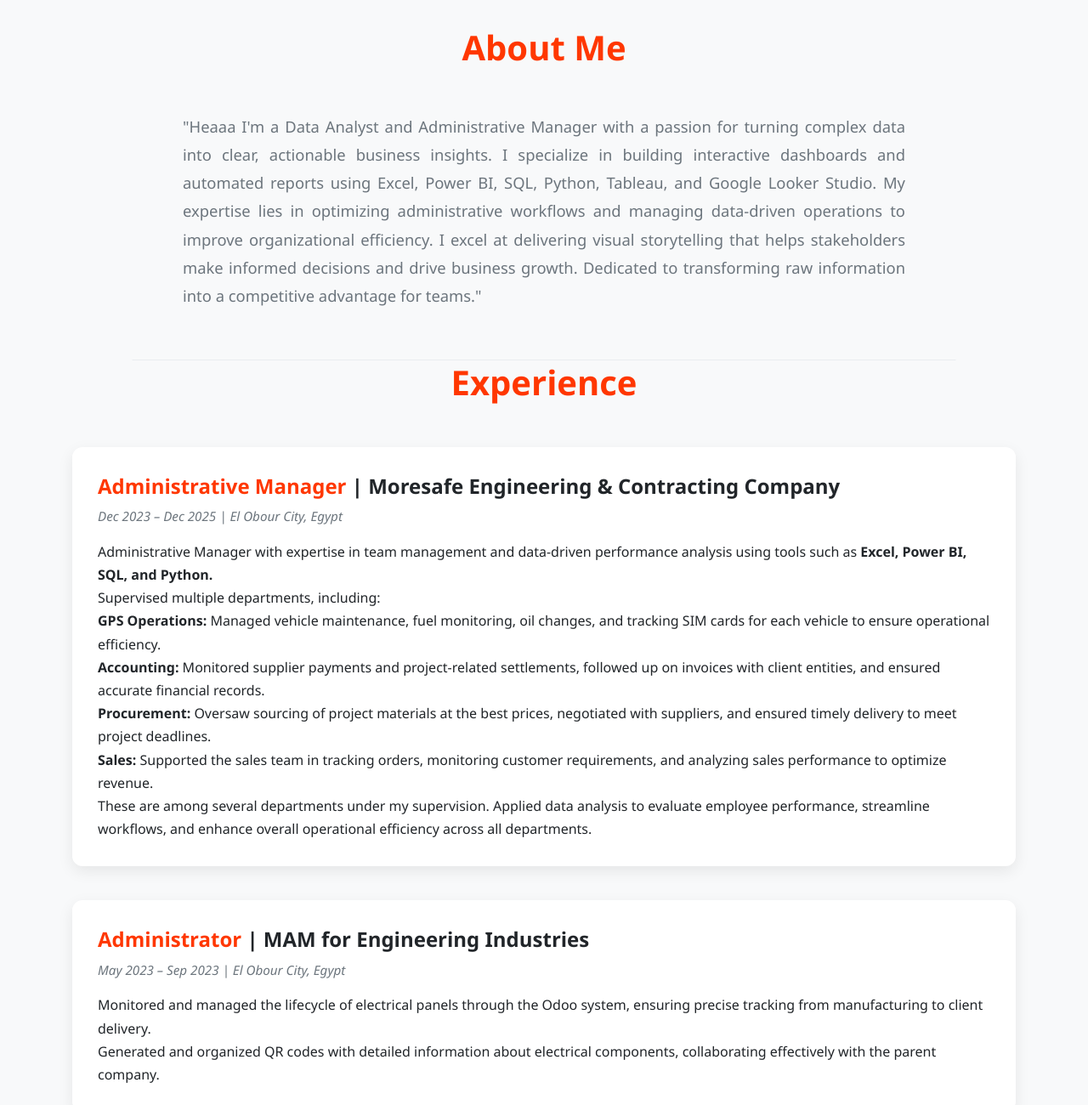
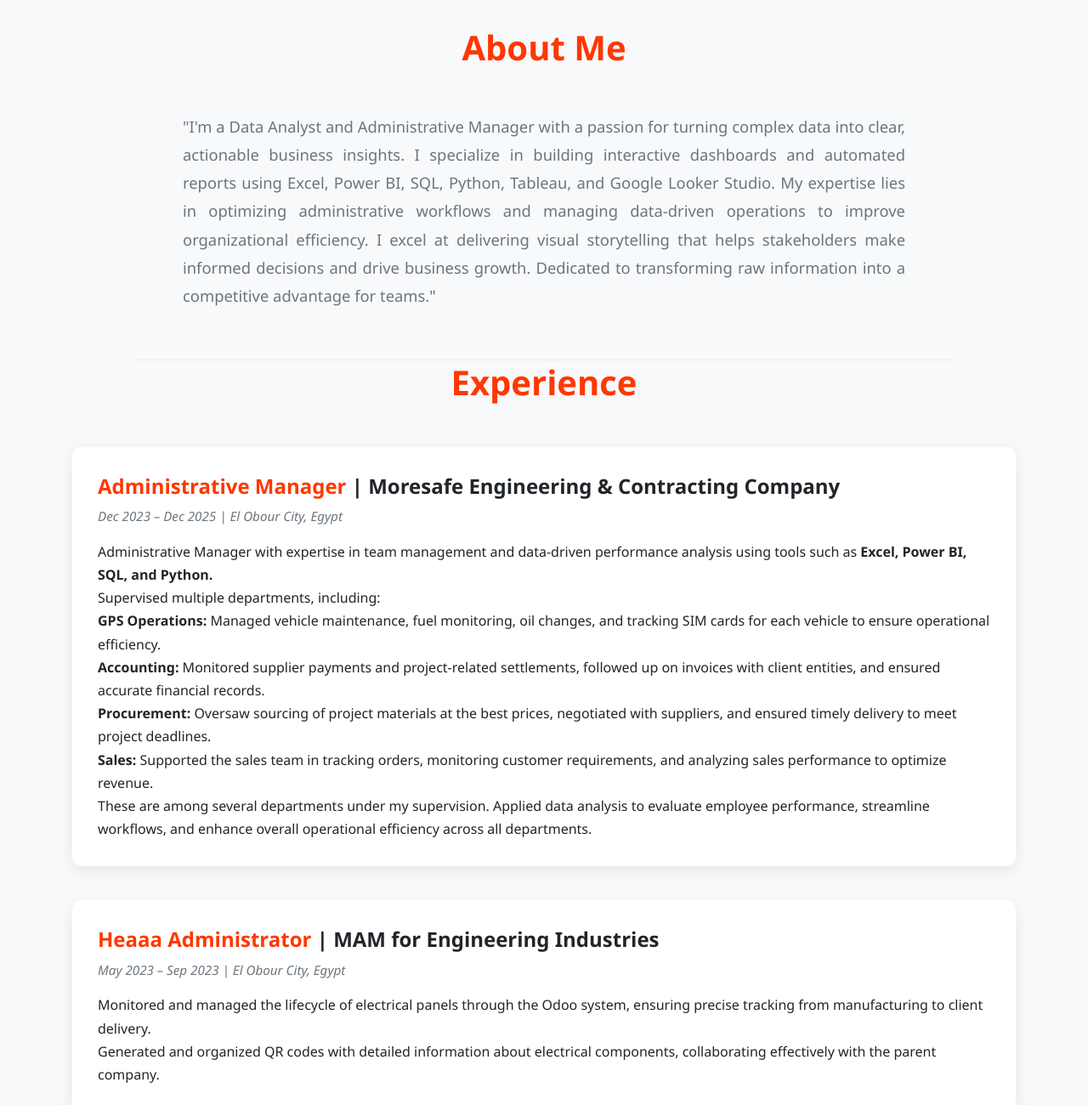
Before and after one commit to TahaEzzat-433/My-Portfolio, a plain HTML site: page index.html in a window 1280 px wide. Shown: the part 800-2100 px from the top of the page at 85% size. Drawn offline with nearby package versions, Linux system fonts and the light colour scheme.

Commit message:
Update index.html
Test Check

```diff
--- a/index.html
+++ b/index.html
@@ -54,7 +54,7 @@
         <section id="about" class="container" data-aos="fade-up" aria-labelledby="about-heading">
             <h2 id="about-heading">About Me</h2>
             <p>
-               "Heaaa I'm a Data Analyst and Administrative Manager with a passion for turning complex data into clear, actionable business insights. I specialize in building interactive dashboards and automated reports using Excel, Power BI, SQL, Python, Tableau, and Google Looker Studio. My expertise lies in optimizing administrative workflows and managing data-driven operations to improve organizational efficiency. I excel at delivering visual storytelling that helps stakeholders make informed decisions and drive business growth. Dedicated to transforming raw information into a competitive advantage for teams."       </p>
+               "I'm a Data Analyst and Administrative Manager with a passion for turning complex data into clear, actionable business insights. I specialize in building interactive dashboards and automated reports using Excel, Power BI, SQL, Python, Tableau, and Google Looker Studio. My expertise lies in optimizing administrative workflows and managing data-driven operations to improve organizational efficiency. I excel at delivering visual storytelling that helps stakeholders make informed decisions and drive business growth. Dedicated to transforming raw information into a competitive advantage for teams."       </p>
         </section>
 
         <section id="experience" class="container" data-aos="fade-up" aria-labelledby="experience-heading">
@@ -71,7 +71,7 @@
                     These are among several departments under my supervision. Applied data analysis to evaluate employee performance, streamline workflows, and enhance overall operational efficiency across all departments.</p>
                             </div>
             <div class="experience-item">
-                <h3><span class="highlight">Administrator</span> | MAM for Engineering Industries</h3>
+                <h3><span class="highlight">Heaaa  Administrator</span> | MAM for Engineering Industries</h3>
                 <p class="date">May 2023 – Sep 2023 | El Obour City, Egypt</p>
                 <p>Monitored and managed the lifecycle of electrical panels through the Odoo system, ensuring precise tracking from manufacturing to client delivery.<br>
                     Generated and organized QR codes with detailed information about electrical components, collaborating effectively with the parent company.</p>
```
